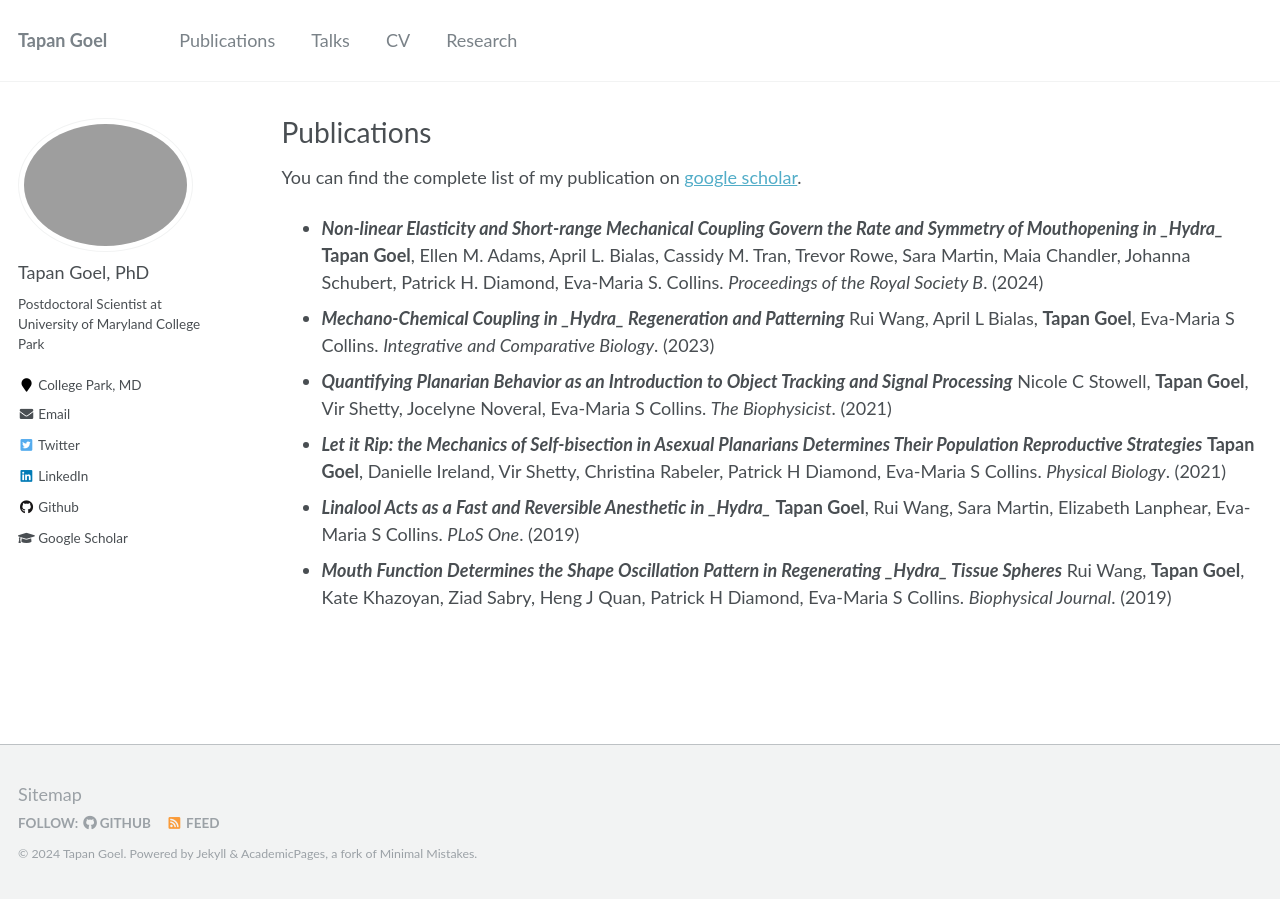
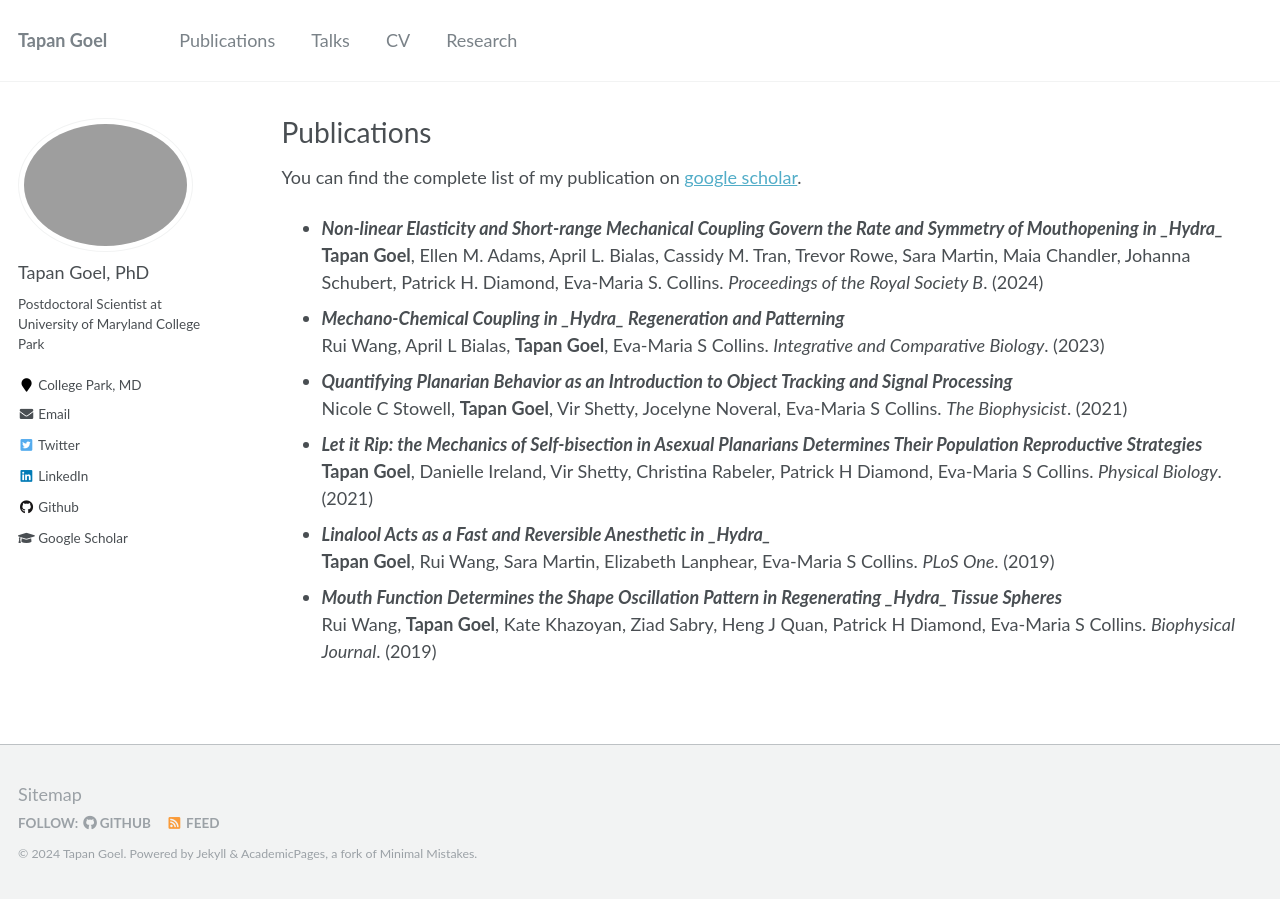
Before and after one commit to tapangoel1994/tapangoel1994.github.io, a Jekyll site: the page built from _pages/publications.md, in a window 1280 px wide. Built offline with Jekyll 4.4.1, drawn with Linux system fonts in a browser that asks for light colours.

```diff
--- a/_pages/publications.md
+++ b/_pages/publications.md
@@ -7,15 +7,15 @@ author_profile: true
 
 You can find the complete list of my publication on [google scholar](https://scholar.google.com/citations?user=b4GGa8EAAAAJ&hl=en).
 
-- ***Non-linear Elasticity and Short-range Mechanical Coupling Govern the Rate and Symmetry of Mouthopening in _Hydra_***
+- ***Non-linear Elasticity and Short-range Mechanical Coupling Govern the Rate and Symmetry of Mouthopening in _Hydra_***\
   **Tapan Goel**, Ellen M. Adams, April L. Bialas, Cassidy M. Tran, Trevor Rowe, Sara Martin, Maia Chandler, Johanna Schubert, Patrick H. Diamond, Eva-Maria S. Collins. _Proceedings of the Royal Society B_. (2024)
-- ***Mechano-Chemical Coupling in _Hydra_ Regeneration and Patterning***
+- ***Mechano-Chemical Coupling in _Hydra_ Regeneration and Patterning***\
   Rui Wang, April L Bialas, **Tapan Goel**, Eva-Maria S Collins. _Integrative and Comparative Biology_. (2023)
-- ***Quantifying Planarian Behavior as an Introduction to Object Tracking and Signal Processing***
+- ***Quantifying Planarian Behavior as an Introduction to Object Tracking and Signal Processing***\
   Nicole C Stowell, **Tapan Goel**, Vir Shetty, Jocelyne Noveral, Eva-Maria S Collins. _The Biophysicist_. (2021)
-- ***Let it Rip: the Mechanics of Self-bisection in Asexual Planarians Determines Their Population Reproductive Strategies***
+- ***Let it Rip: the Mechanics of Self-bisection in Asexual Planarians Determines Their Population Reproductive Strategies***\
   **Tapan Goel**, Danielle Ireland, Vir Shetty, Christina Rabeler, Patrick H Diamond, Eva-Maria S Collins. _Physical Biology_. (2021)
-- ***Linalool Acts as a Fast and Reversible Anesthetic in _Hydra_***
+- ***Linalool Acts as a Fast and Reversible Anesthetic in _Hydra_***\
   **Tapan Goel**, Rui Wang, Sara Martin, Elizabeth Lanphear, Eva-Maria S Collins. _PLoS One_. (2019)
-- ***Mouth Function Determines the Shape Oscillation Pattern in Regenerating _Hydra_ Tissue Spheres***
+- ***Mouth Function Determines the Shape Oscillation Pattern in Regenerating _Hydra_ Tissue Spheres***\
   Rui Wang, **Tapan Goel**, Kate Khazoyan, Ziad Sabry, Heng J Quan, Patrick H Diamond, Eva-Maria S Collins. _Biophysical Journal_. (2019)
```
